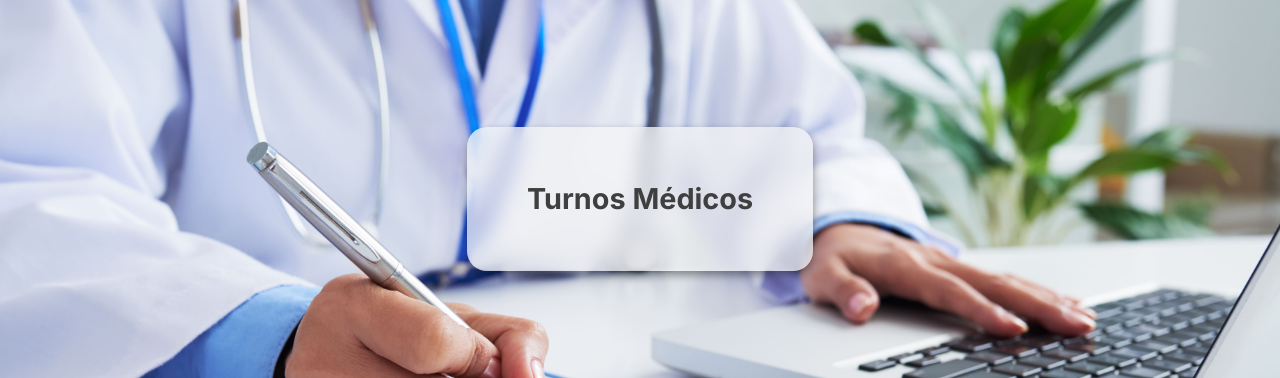
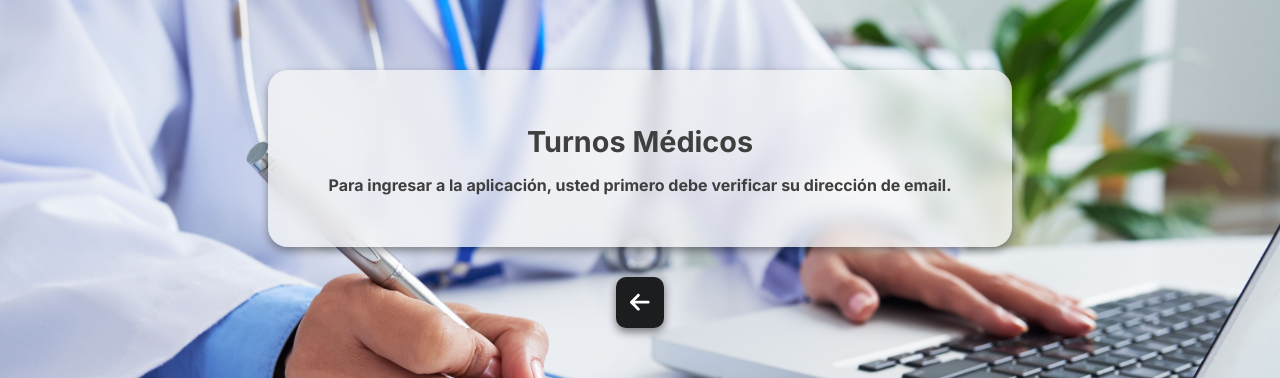
Before and after one commit to IgnacioGalceran/DSW-Frontend, a Next.js app in the folder turnos-medico/: page /auth/verify in a window 1280 px wide. Shown: the part 201-579 px from the top of the page. Built offline with nearby package versions, Linux system fonts and the light colour scheme; no server answers.

Commit message:
se implementa un middleware en la aplicacion

```diff
--- a/turnos-medico/src/app/auth/verify/page.tsx
+++ b/turnos-medico/src/app/auth/verify/page.tsx
@@ -5,6 +5,8 @@ import { API_URL } from "@/constants/const";
 import Loader from "@/components/Loader";
 import { useToast } from "@/context/ToastContext";
 import styles from "./verify.module.css";
+import { FontAwesomeIcon } from "@fortawesome/react-fontawesome";
+import { faArrowLeft } from "@fortawesome/free-solid-svg-icons";
 
 const Verify = () => {
   const [loading, setLoading] = useState<boolean>(false);
@@ -12,6 +14,7 @@ const Verify = () => {
   const { showToast } = useToast();
   const searchParams = useSearchParams();
   const router = useRouter();
+  if (searchParams) console.log(searchParams.get("continueUrl"));
 
   React.useEffect(() => {
     const verifyUser = async () => {
@@ -55,6 +58,12 @@ const Verify = () => {
       {loading && <Loader />}
       <div className={styles.titleContainer}>
         <h1 className={styles.title}>Turnos Médicos</h1>
+        {!searchParams?.get("continueUrl") && (
+          <h2 className={styles.subtitle}>
+            Para ingresar a la aplicación, usted primero debe verificar su
+            dirección de email.
+          </h2>
+        )}
         {loading && <h2 className={styles.subtitle}>Verificando usuario</h2>}
         {success && !loading && (
           <h2 className={styles.subtitle}>
@@ -62,6 +71,15 @@ const Verify = () => {
           </h2>
         )}
       </div>
+      {!searchParams?.get("continueUrl") && (
+        <FontAwesomeIcon
+          icon={faArrowLeft}
+          className={styles.goBack}
+          onClick={() => {
+            router.replace("/auth");
+          }}
+        />
+      )}
     </div>
   );
 };
--- a/turnos-medico/src/app/auth/verify/verify.module.css
+++ b/turnos-medico/src/app/auth/verify/verify.module.css
@@ -1,7 +1,9 @@
 .container {
   display: flex;
+  flex-direction: column;
   justify-content: center;
   align-items: center;
+  gap: 30px;
   height: 100vh;
   width: 100%;
   background-image: url("/assets/turnos.jpg");
@@ -12,7 +14,7 @@
 .titleContainer {
   height: fit-content;
   width: fit-content;
-  padding: 30px 60px;
+  padding: 40px 60px;
   background-color: #f7f7f7b7;
   backdrop-filter: blur(10px);
   border-radius: 20px;
@@ -21,7 +23,7 @@
 
 .title,
 .subtitle {
-  margin: 20px auto;
+  margin: 10px auto;
   text-align: center;
   font-size: 1.8rem;
   font-weight: 700;
@@ -29,5 +31,17 @@
 }
 
 .subtitle {
-  font-size: 1.2rem;
+  font-size: 1rem;
 }
+
+.goBack {
+  padding: 14px 14px;
+  border-radius: 10px;
+  z-index: 100;
+  font-weight: 700;
+  font-size: 1.4rem;
+  background-color: rgb(27, 29, 31);
+  color: white;
+  box-shadow: 0px 4px 8px rgba(0, 0, 0, 0.486);
+  cursor: pointer;
+}
--- /dev/null
+++ b/turnos-medico/src/app/landing/page.tsx
@@ -0,0 +1,11 @@
+"use client";
+import React from "react";
+import Landing from "@/components/Landing";
+
+export default function LandingPage() {
+  return (
+    <React.Fragment>
+      <Landing />
+    </React.Fragment>
+  );
+}
--- a/turnos-medico/src/app/page.tsx
+++ b/turnos-medico/src/app/page.tsx
@@ -1,29 +1,18 @@
 "use client";
-import { useEffect, useState } from "react";
-import { useSelector } from "react-redux";
-import LoginPage from "./auth/page";
-import Loader from "@/components/Loader";
 import Header from "@/components/Header";
 import styles from "./page.module.css";
-import CheckAuth from "./client";
-import Landing from "@/components/Landing";
+import React from "react";
 import "bootstrap/dist/css/bootstrap.min.css";
-import React from "react";
 
 export default function Perfil() {
-  const { isAuth, isLoading } = useSelector((state: any) => state.auth);
   return (
     <React.Fragment>
-      {isLoading && <Loader />}
-      {!isAuth && !isLoading && <Landing />}
-      {isAuth && !isLoading && (
       <React.Fragment>
         <Header />
         <div className={styles.container}>
           <h1>Container</h1>
         </div>
       </React.Fragment>
-      )}
     </React.Fragment>
   );
 }
--- a/turnos-medico/src/app/pages/layout.tsx
+++ b/turnos-medico/src/app/pages/layout.tsx
@@ -16,16 +16,7 @@ function Layout({ children }: { children: ReactNode }) {
     setLoading(false);
   }, []);
 
-  return (
-    <React.Fragment>
-      {isAuth && <Header />}
-      {(isLoading || loading) && <Loader />}
-      {isAuth && !isLoading && !loading && (
-        <div className={styles.container}>{children}</div>
-      )}
-      {!isAuth && !isLoading && !loading && <LoginPage />}
-    </React.Fragment>
-  );
+  return <div className={styles.container}>{children}</div>;
 }
 
 export default Layout;
--- a/turnos-medico/src/hooks/useAuth.ts
+++ b/turnos-medico/src/hooks/useAuth.ts
@@ -43,8 +43,6 @@ export const useAuth = () => {
       const token = await user.getIdToken();
       const userData = await getUserData(user.uid, token);
       localStorage.setItem("token", token);
-      document.cookie = `token=${token}; path=/; Secure; SameSite=Lax`;
-      document.cookie = `rol=${userData.data.rol.nombre}; path=/; Secure; SameSite=Lax`;
 
       if (!user || !userData) {
         return;
@@ -79,20 +77,17 @@ export const useAuth = () => {
             try {
               const token = await user.getIdToken();
               const userData = await getUserData(user.uid, token);
+
               localStorage.setItem("token", token);
-              document.cookie = `token=${token}; path=/; Secure; SameSite=Lax`;
-              document.cookie = `rol=${userData.data.rol.nombre}; path=/; Secure; SameSite=Lax`;
 
               if (!userData || !user) return;
-
-              console.log(userData);
 
               dispatch(
                 login({
                   uid: user.uid,
                   id: userData.data.id,
                   email: user.email,
-                  displayName: `${userData.nombre} ${userData.apellido}`,
+                  displayName: `${userData.data.nombre} ${userData.data.apellido}`,
                   funciones: userData.data.rol.funciones,
                   rol: userData.data.rol.nombre,
                 })
@@ -104,8 +99,6 @@ export const useAuth = () => {
             }
           } else {
             localStorage.removeItem("token");
-            document.cookie = `token=; path=/; Secure; SameSite=Lax; expires=Thu, 01 Jan 1970 00:00:00 GMT`;
-            document.cookie = `rol=; path=/; Secure; SameSite=Lax; expires=Thu, 01 Jan 1970 00:00:00 GMT`;
             dispatch(logout());
             resolve(null);
           }
@@ -140,6 +133,10 @@ export const useAuth = () => {
 
       const data = await response.json();
 
+      document.cookie = `token=${token}; path=/; Secure; SameSite=Lax`;
+      document.cookie = `rol=${data.data.rol.nombre}; path=/; Secure; SameSite=Lax`;
+      document.cookie = `verificado=${data.data.verificado}; path=/; Secure; SameSite=Lax`;
+
       return data;
     } catch (error: any) {
       if (error.code === 404) {
--- /dev/null
+++ b/turnos-medico/src/middleware.ts
@@ -0,0 +1,63 @@
+import { NextResponse } from "next/server";
+import type { NextRequest } from "next/server";
+import { headerList } from "./constants/paths";
+import { HeaderList } from "./types/headerList";
+
+export function middleware(request: NextRequest) {
+  const token = request.cookies.get("token");
+  const rol = request.cookies.get("rol");
+  const verificado = request.cookies.get("verificado");
+  const url = request.nextUrl;
+
+  if (url.pathname === "/landing" || url.pathname.startsWith("/auth")) {
+    return NextResponse.next();
+  }
+
+  if (verificado && !JSON.parse(verificado?.value) && token !== null) {
+    return NextResponse.redirect(new URL("/auth/verify", request.url));
+  }
+
+  if (!token) {
+    return NextResponse.redirect(new URL("/landing", request.url));
+  }
+
+  let permission = rol?.value
+    ? hasPermission(headerList, url.pathname, rol.value)
+    : false;
+
+  if (!permission) {
+    return NextResponse.redirect(new URL("/landing", request.url));
+  }
+
+  return NextResponse.next();
+}
+
+export const config = {
+  matcher: [
+    "/auth",
+    "/pages/:path*",
+    "/paciente/:path*",
+    "/medico/:path*",
+    "/landing",
+    "/",
+  ],
+};
+
+const hasPermission = (
+  header: HeaderList[],
+  urlPathname: string,
+  rol: string
+): boolean => {
+  let access = header.some((h) => {
+    let permission: boolean = false;
+    if (h.path === urlPathname) {
+      permission = h.rol.some((r) => r === rol);
+    }
+
+    return permission;
+  });
+
+  if (!access) return false;
+
+  return true;
+};
```
Lines whose indentation alone changed are shown as unchanged.
